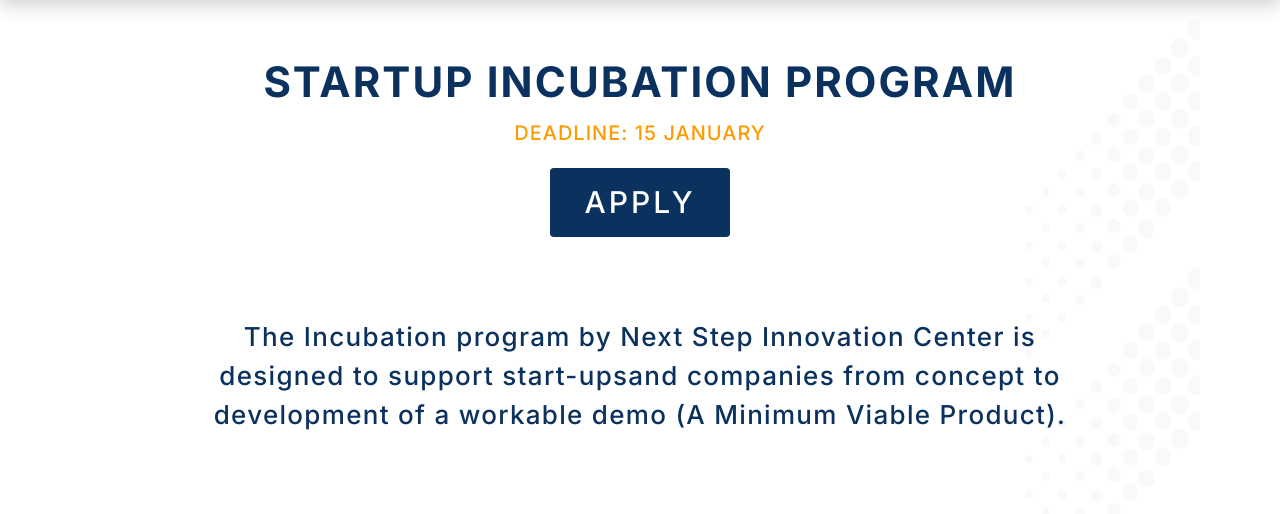
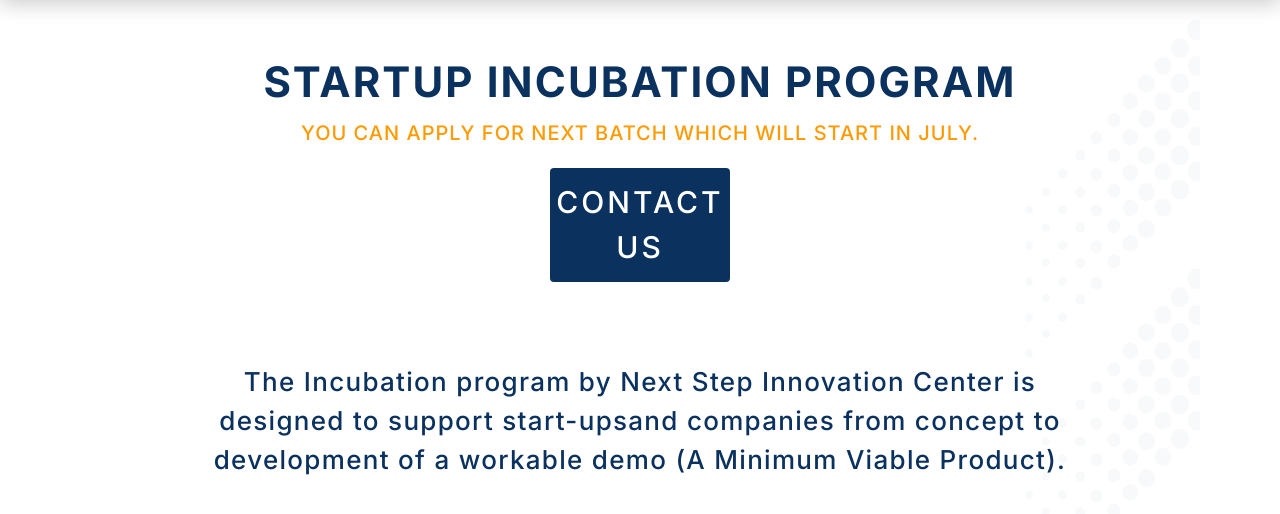
Before and after one commit to amurad77/nextstep, a Django app: page /incubation-program/ in a window 1280 px wide. Shown: the part 110-624 px from the top of the page. Run offline with Django 3.2, Linux system fonts and the light colour scheme; data that the repository does not hold is empty; some libraries are stand-ins or nearby versions.

Commit message:
Update incubation-program.html

```diff
--- a/core/templates/incubation-program.html
+++ b/core/templates/incubation-program.html
@@ -10,8 +10,8 @@
         <section class="banner incubation-banner">
             <div class="container">
                 <h1>STARTUP INCUBATION PROGRAM</h1>
-                <span>deadline: 15 january</span>
-                <a href="/finished" class="btn-blue">Apply</a>
+                <span>You can apply for next batch which will start in July.</span>
+                <a href="/contact" class="btn-blue">Contact us</a>
                 <p>The Incubation program by Next Step Innovation Center is designed to support start-upsand companies from concept to development of a workable demo (A Minimum  Viable Product).</p>
             </div>
         </section>
```
